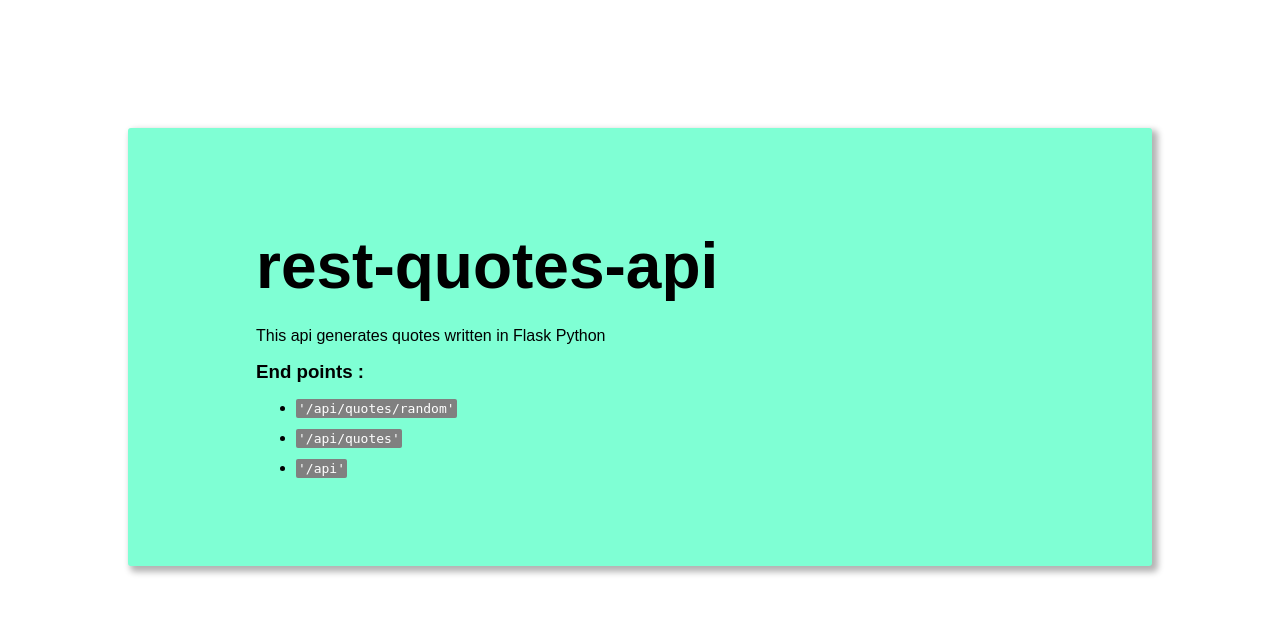
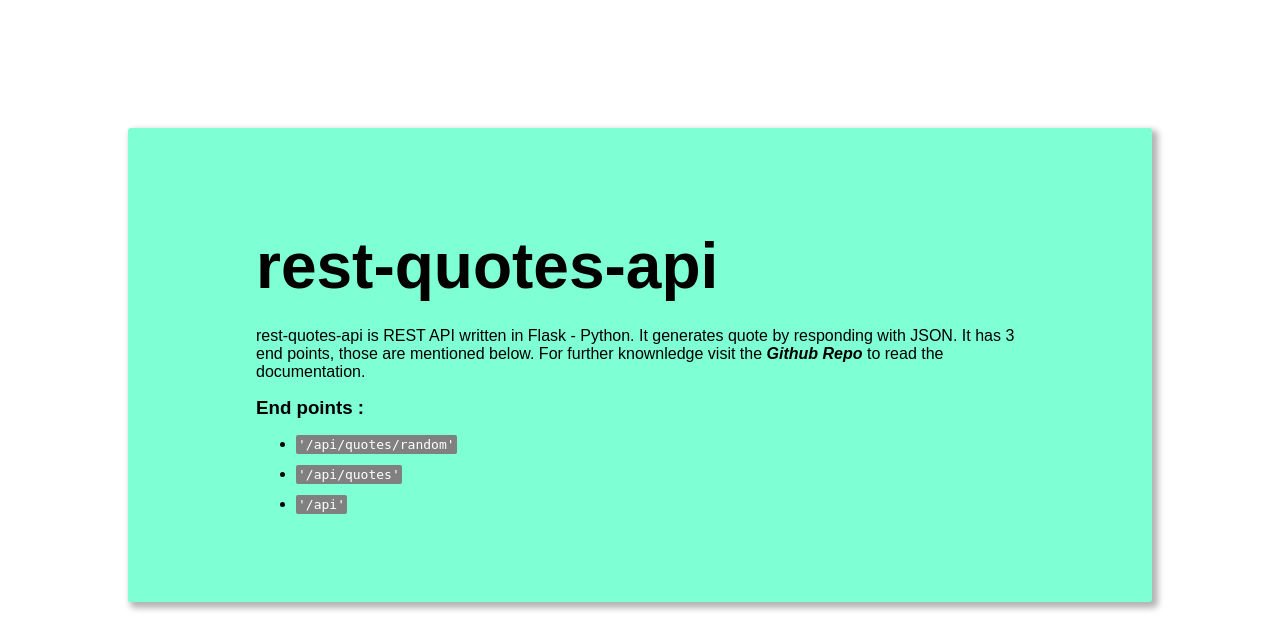
Before and after one commit to iamBijoyKar/rest-quotes-api, a Flask app: page /api in a window 1280 px wide. Shown: the top 642 px of the page. Run offline with Flask 2, Linux system fonts and the light colour scheme.

Commit message:
ui updated

```diff
--- a/static/style.css
+++ b/static/style.css
@@ -37,6 +37,10 @@
 code>a{
     color: white;
 }
+.bold{
+    font-weight: bold;
+    font-style: italic;
+}
 @media only screen and (max-width: 500px)  {
     h2{
         font-size: 30px;
--- a/templates/index.html
+++ b/templates/index.html
@@ -11,7 +11,7 @@
 <body>
     <main>
         <h2><a href="https://github.com/iamBijoyKar/rest-quotes-api" target="_blank">rest-quotes-api</a></h2>
-        <p>This api generates quotes written in Flask Python</p>
+        <p>rest-quotes-api is REST API written in Flask - Python. It generates quote by responding with JSON. It has 3 end points, those are mentioned below. For further knownledge visit the <a href="https://github.com/iamBijoyKar/rest-quotes-api" class="bold">Github Repo</a> to read the documentation.</p>
         <h3>End points :</h3>
         <ul>
             <li><code><a href="/api/quotes/random">'/api/quotes/random'</a></code></li>
```
